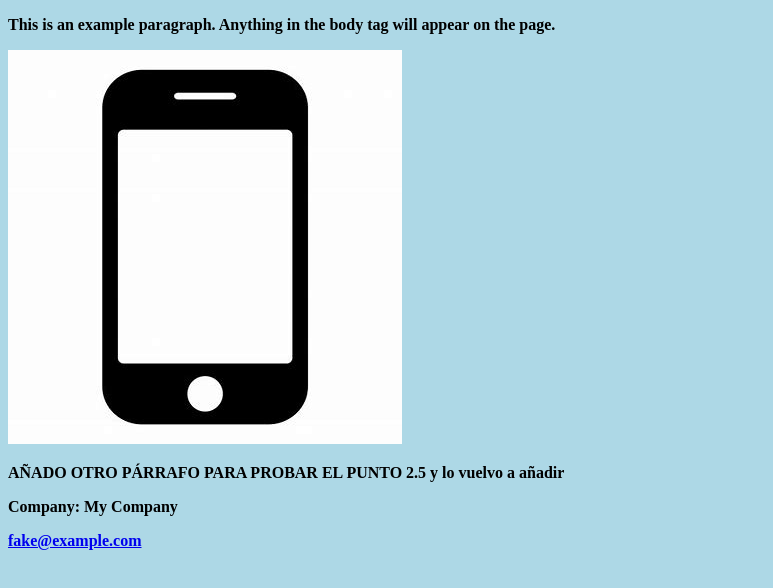
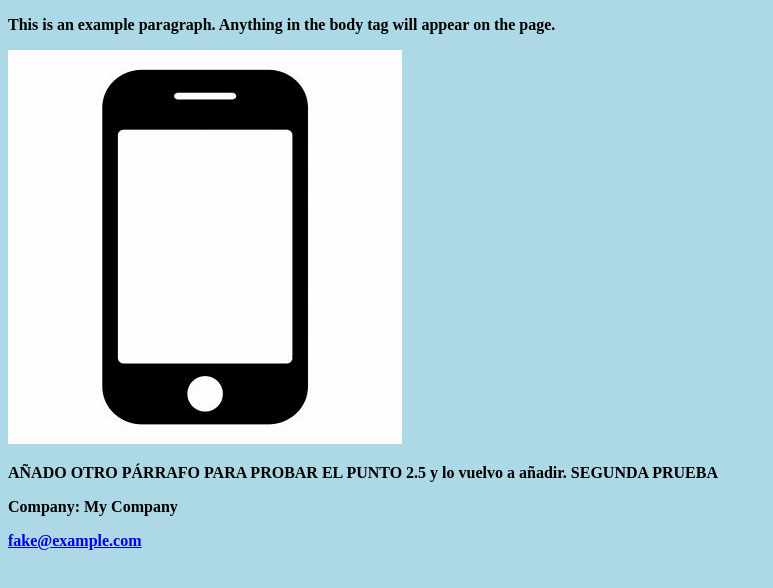
Before and after one commit to alealejandro93/Exercise_Unit5_website, a plain HTML site: page index.html in a window 1280 px wide. Shown: the whole page, without its empty margins (0-773 px from the left). Drawn offline with Linux system fonts and the light colour scheme.

Commit message:
Creando conflictos por segunda vez

```diff
--- a/index.html
+++ b/index.html
@@ -7,7 +7,7 @@
   <p>This is an example paragraph. Anything in the <strong>body</
   strong> tag will appear on the page.</p>
   <img src="foto.jpg" alt="Image description">
-  <p>AÑADO OTRO PÁRRAFO PARA PROBAR EL PUNTO 2.5 y lo vuelvo a añadir</p>
+  <p>AÑADO OTRO PÁRRAFO PARA PROBAR EL PUNTO 2.5 y lo vuelvo a añadir. SEGUNDA PRUEBA</p>
 
   </body>
 <footer>
```
